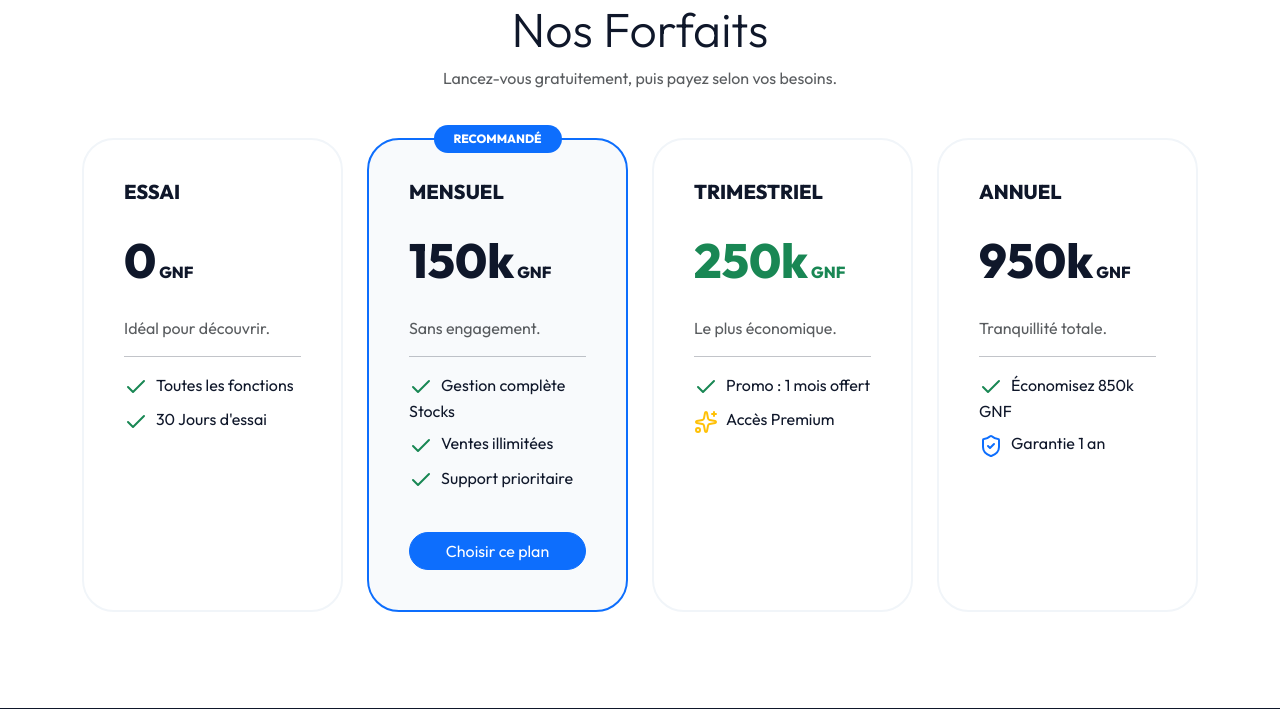
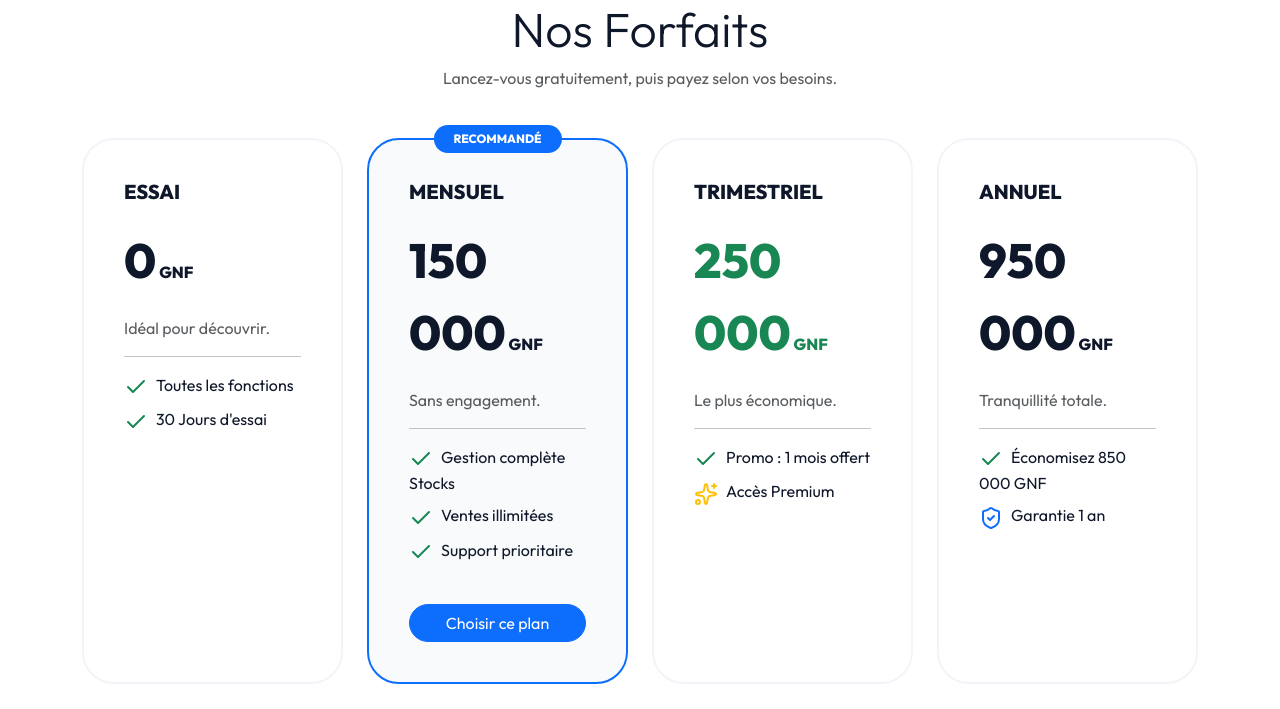
Before and after one commit to syllamohamedmhd99-bot/Gn-Pharmacie, a Flask app: page / in a window 1280 px wide. Shown: the part 1229-1938 px from the top of the page. Run offline with Flask 3, Linux system fonts and the light colour scheme.

Commit message:
Landing: Normalisation des tarifs (000 au lieu de k)

```diff
--- a/pharma_cloud_erp/app/templates/marketing/landing.html
+++ b/pharma_cloud_erp/app/templates/marketing/landing.html
@@ -201,7 +201,7 @@
                 <div class="col-lg-3 col-md-6">
                     <div class="pricing-card popular h-100">
                         <h5 class="fw-bold">MENSUEL</h5>
-                        <div class="pricing-price">150k<small style="font-size: 1rem;"> GNF</small></div>
+                        <div class="pricing-price">150 000<small style="font-size: 1rem;"> GNF</small></div>
                         <p class="text-muted">Sans engagement.</p>
                         <hr>
                         <ul class="list-unstyled gap-2 d-grid text-start">
@@ -215,7 +215,7 @@
                 <div class="col-lg-3 col-md-6">
                     <div class="pricing-card h-100">
                         <h5 class="fw-bold">TRIMESTRIEL</h5>
-                        <div class="pricing-price text-success">250k<small style="font-size: 1rem;"> GNF</small></div>
+                        <div class="pricing-price text-success">250 000<small style="font-size: 1rem;"> GNF</small></div>
                         <p class="text-muted">Le plus économique.</p>
                         <hr>
                         <ul class="list-unstyled gap-2 d-grid">
@@ -227,11 +227,11 @@
                 <div class="col-lg-3 col-md-6">
                     <div class="pricing-card h-100">
                         <h5 class="fw-bold">ANNUEL</h5>
-                        <div class="pricing-price">950k<small style="font-size: 1rem;"> GNF</small></div>
+                        <div class="pricing-price">950 000<small style="font-size: 1rem;"> GNF</small></div>
                         <p class="text-muted">Tranquillité totale.</p>
                         <hr>
                         <ul class="list-unstyled gap-2 d-grid">
-                            <li><i data-lucide="check" size="16" class="text-success me-2"></i>Économisez 850k GNF</li>
+                            <li><i data-lucide="check" size="16" class="text-success me-2"></i>Économisez 850 000 GNF</li>
                             <li><i data-lucide="shield-check" size="16" class="text-primary me-2"></i>Garantie 1 an</li>
                         </ul>
                     </div>
```
